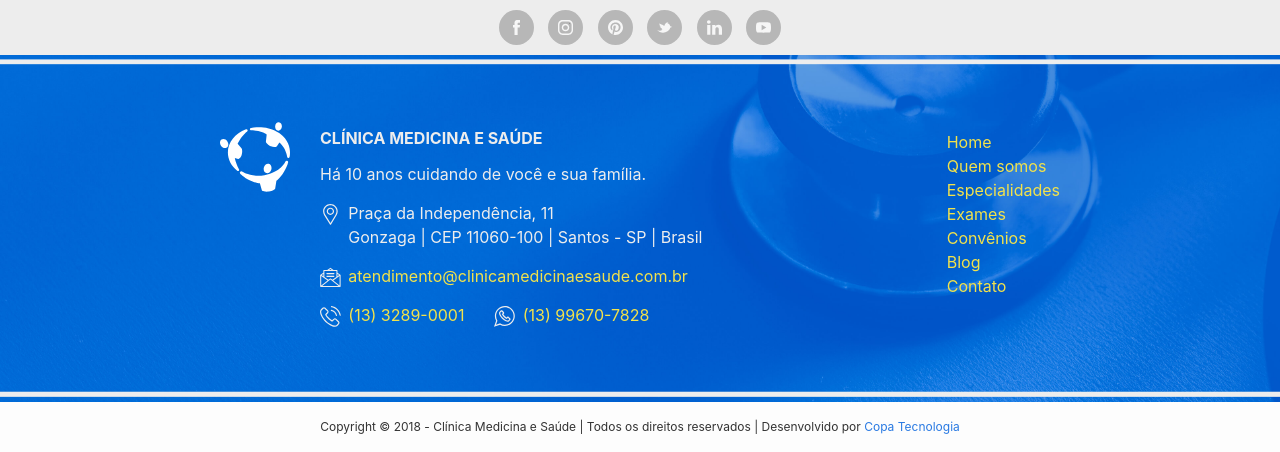
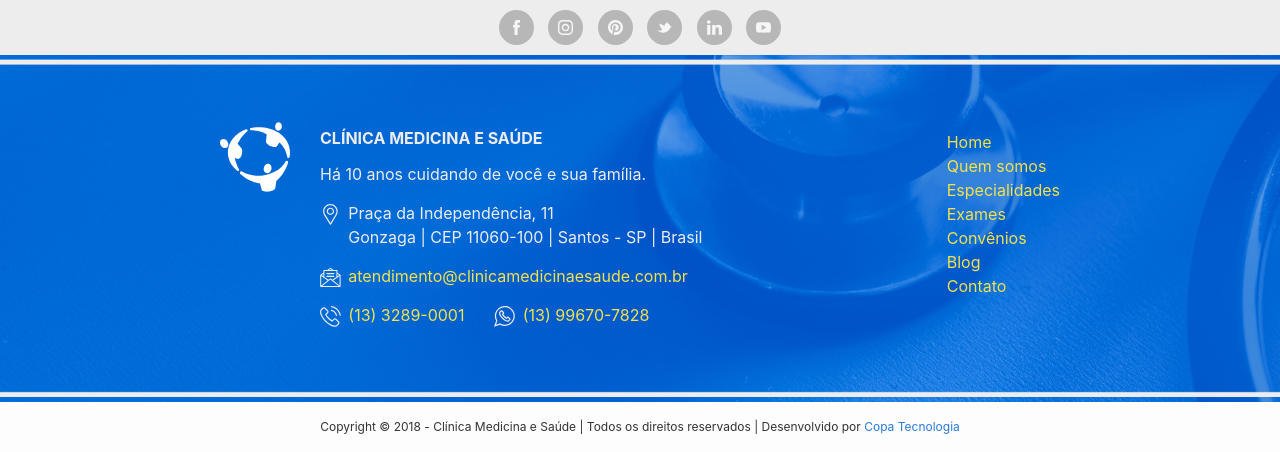
Before and after one commit to CopaTecnologia/medicinaesaude, a Jekyll site: the page built from index.html, in a window 1280 px wide. Shown: the part 2850-3302 px from the top of the page. Built offline with Jekyll 4.4.1, drawn with Linux system fonts in a browser that asks for light colours.

Commit message:
Posição do fundo do rodapé

```diff
--- a/_sass/layout/_site-footer.sass
+++ b/_sass/layout/_site-footer.sass
@@ -5,6 +5,7 @@
     padding-bottom: $spacing-unit * 2
     background:
         image: url('../img/footer-bg.jpg')
+        position: 70% 50%
         size: cover
 
     .site-logo
```
